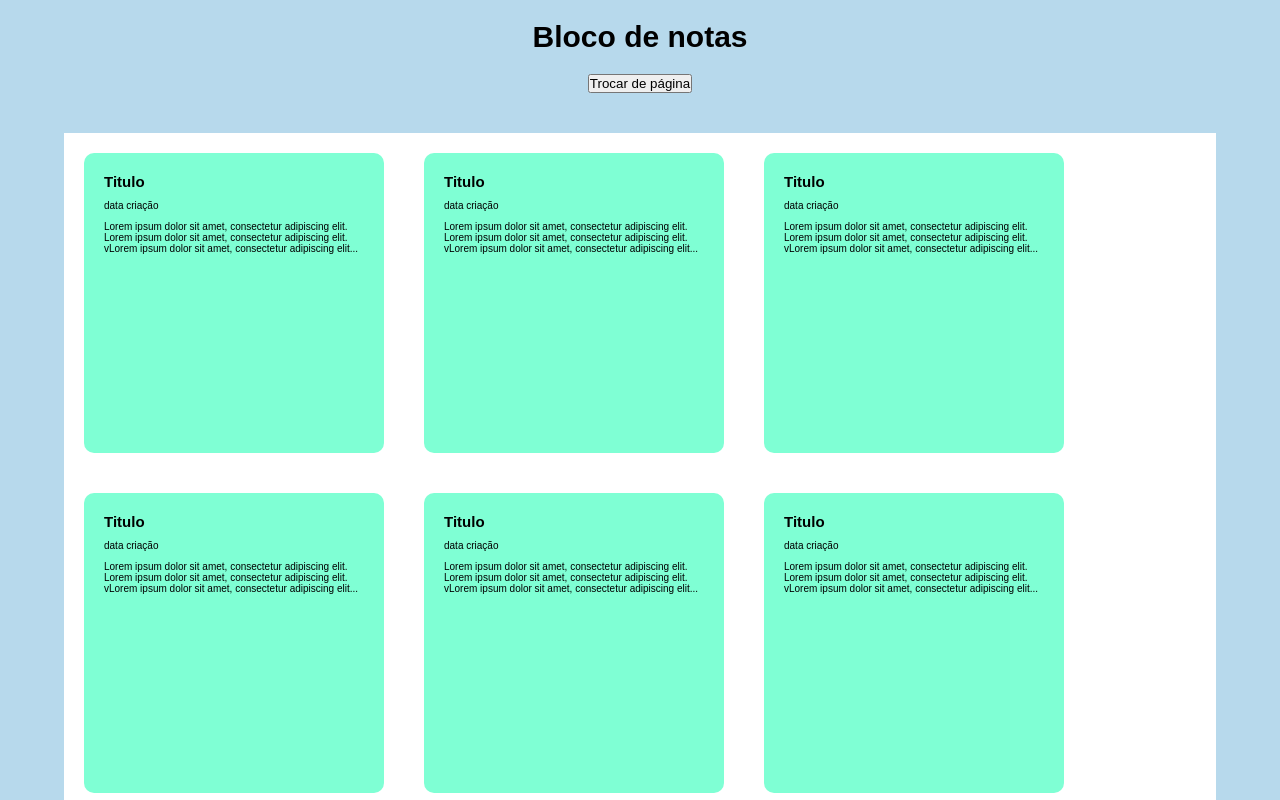
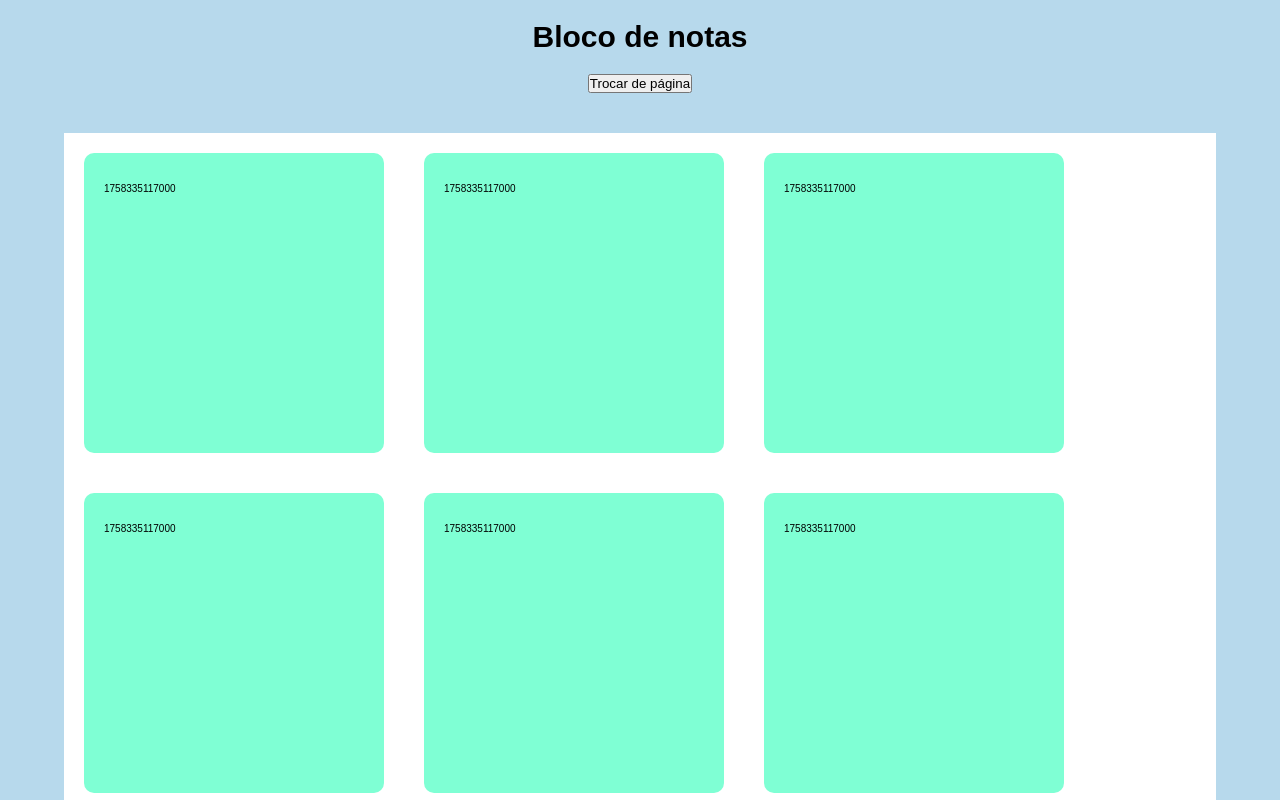
Before and after one commit to Bru-no98/notepad, a React (Vite) app: page /notesform in a window 1280 px wide. Both pictures are taken after a click on the button "Trocar de página". Shown: the top 800 px of the page. Built offline with nearby package versions, Linux system fonts and the light colour scheme.

Commit message:
feat: ajusta código para que use o NotesContext

```diff
--- a/src/App.tsx
+++ b/src/App.tsx
@@ -1,9 +1,12 @@
 import { InitialPage } from './components/InitialPage'
+import { NotesContextProvider } from './contexts/NotesContext/NotesContextProvider'
 
 function App() {
 
   return (
-    <InitialPage/>
+    <NotesContextProvider>
+      <InitialPage/>
+    </NotesContextProvider>
   )
 }
 
--- a/src/components/Note/index.tsx
+++ b/src/components/Note/index.tsx
@@ -1,11 +1,14 @@
+import { useNotesContext } from '../../contexts/NotesContext/useNotesContext';
 import styles from './styles.module.css'
 
 export function Note() {
+    const {state} = useNotesContext();
+
     return <>
         <div className = {styles.layout} >
-            <h2>Titulo</h2>
-            <p>data criação</p>
-            <p>Lorem ipsum dolor sit amet, consectetur adipiscing elit. Lorem ipsum dolor sit amet, consectetur adipiscing elit. vLorem ipsum dolor sit amet, consectetur adipiscing elit...</p>
+            <h2>{state.title}</h2>
+            <p>{state.registerDate}</p>
+            <p>{state.content}</p>
         </div>
     </>
 }
--- a/src/components/NotesForm/index.tsx
+++ b/src/components/NotesForm/index.tsx
@@ -1,15 +1,8 @@
-import { useState } from 'react'
 import styles from './styles.module.css'
-import type { NotesModel } from '../../Models/NotesModel'
+import { useNotesContext } from '../../contexts/NotesContext/useNotesContext';
 
 export function NotesForm() {
-
-    const [state, setState] = useState<NotesModel>({
-        id: '',
-        title: '',
-        registerDate: Date.now(),
-        content: ''
-    })
+    const {state, setState} = useNotesContext();
 
     function handleSaveNote(e: React.FormEvent<HTMLFormElement>){
         e.preventDefault();
```
